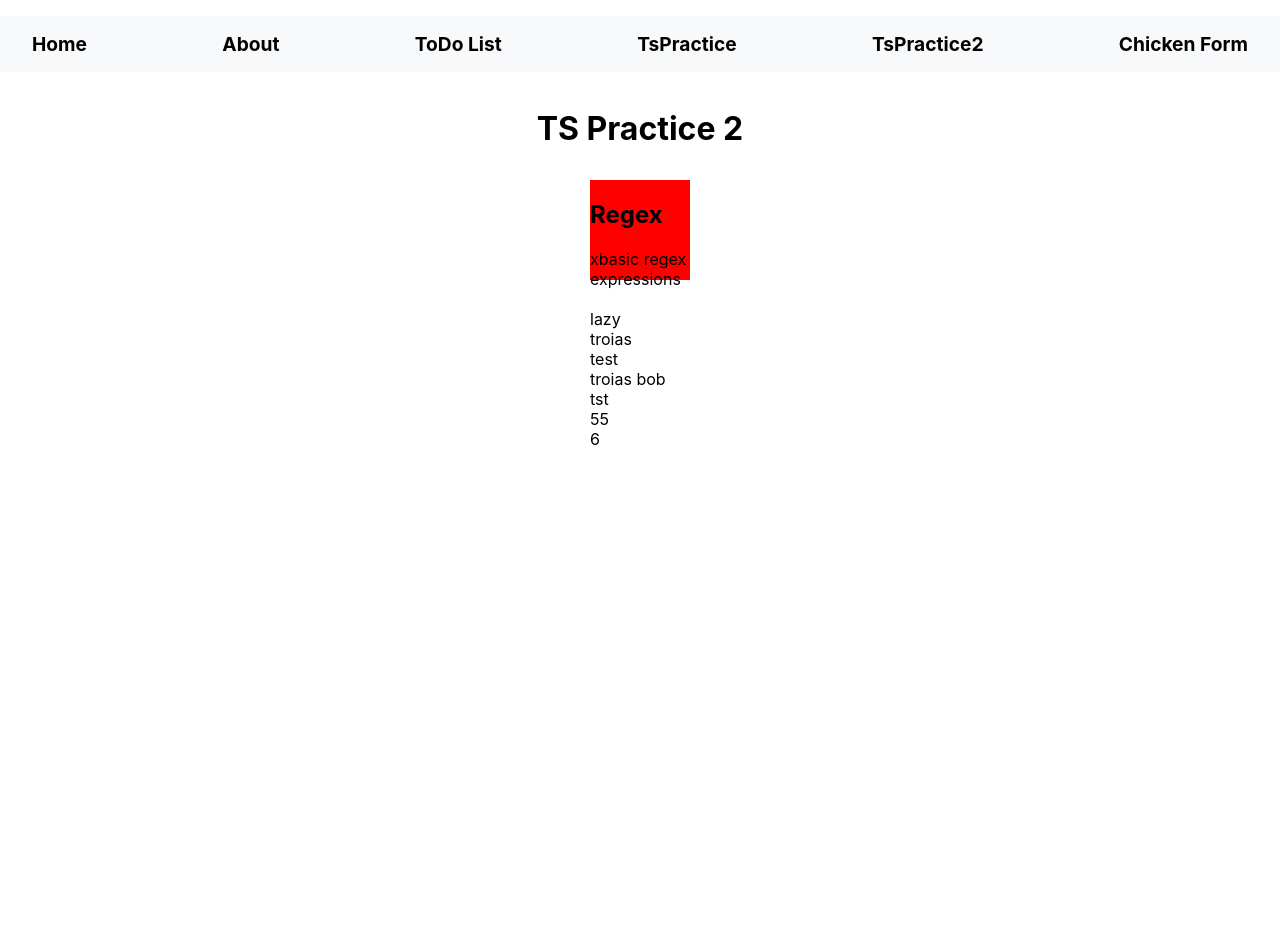
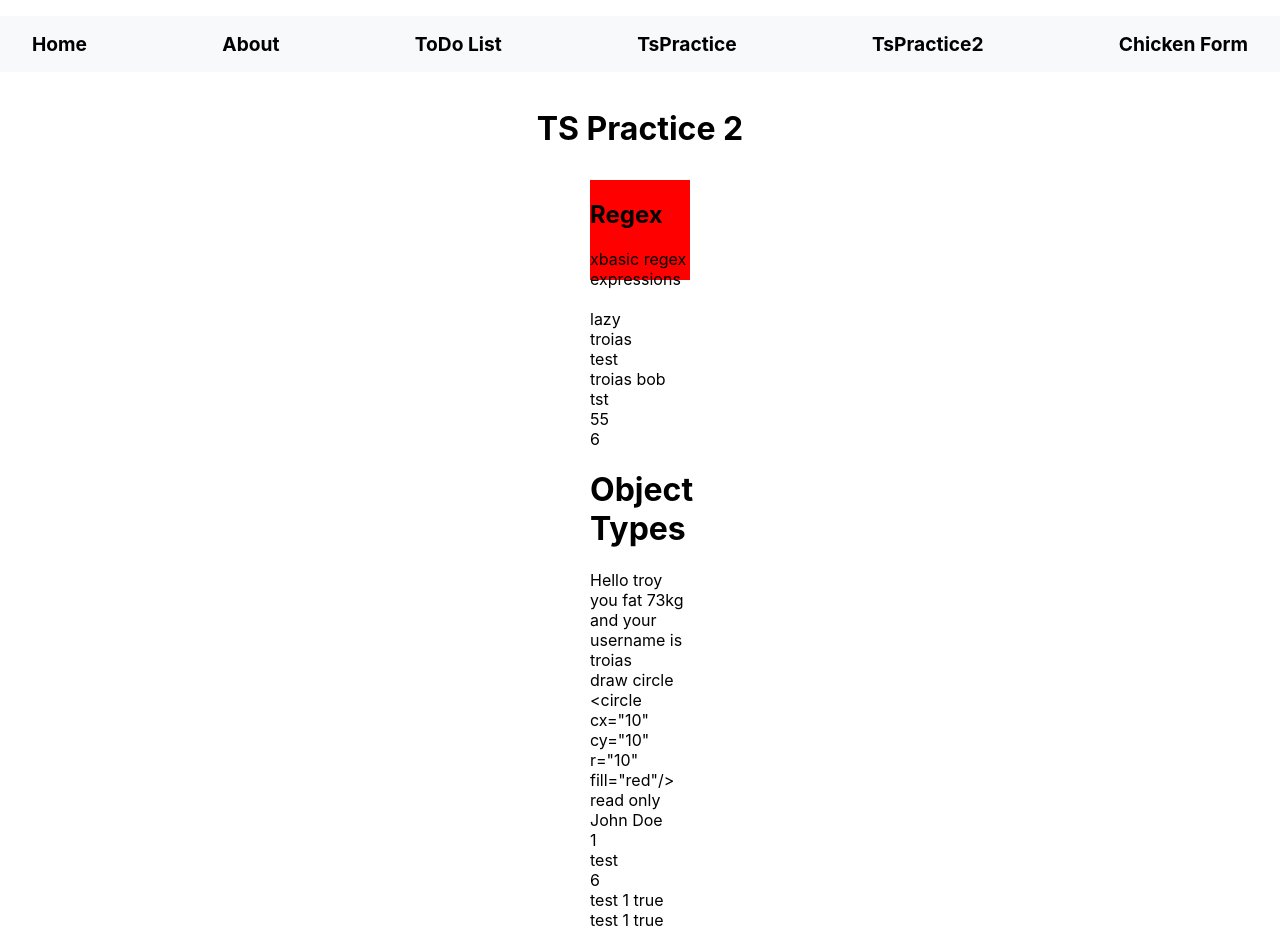
Before and after one commit to troias/TS-Muckarond, a React (Create React App) app: page /tspractice2 in a window 1280 px wide. Before the commit the page ends 800 px from the top, so only its background shows below. Built offline with nearby package versions, Linux system fonts and the light colour scheme.

Commit message:
learnt generic obj types and tuples in Ts

```diff
--- a/src/components/tspractice2.tsx
+++ b/src/components/tspractice2.tsx
@@ -92,6 +92,180 @@ const deconstructed = ({ a, b, c }: abc) => {
     return a + b + c
 }
 
+interface Person {
+    name: string
+    age?: number
+    weight?: number
+    username?: string
+}
+
+type Circle = {
+    radius: number
+    color: string
+
+}
+
+const drawCircle = ({ circle: Circle }: { circle: Circle }) => {
+    return `<circle cx="${Circle.radius}" cy="${Circle.radius}" r="${Circle.radius}" fill="${Circle.color}"/>`
+}
+
+const greet = (person: Person) => {
+    return `Hello ${person.name} you fat ${person.weight}kg and ${(person.username !== undefined) ? `your username is ${person.username}` : ''}`
+}
+
+const greet1 = ({ name, age = 0, weight = 0, username = "John Doe" }: Person) => {
+    return `Hello ${name} you fat ${weight}kg and ${(username !== undefined) ? `your username is ${username}` : ''}`
+}
+
+interface ReadOnly {
+    readonly name: string
+    readonly age: number
+    readonly weight: number
+    readonly username: string
+}
+
+const readOnly: ReadOnly = {
+    name: 'John Doe',
+    age: 30,
+    weight: 70,
+    username: 'jdoe'
+}
+
+type IndexSignature = {
+
+    [index: number]: string | number
+    length: number
+    name: string
+
+
+}
+
+const getArr = (arr: IndexSignature) => {
+    return arr[0]
+}
+
+const myArr = getArr({ length: 1, name: 'test' })
+
+console.log(myArr)
+
+interface BasicAmericanAddress {
+    street: string
+    city: string
+    state: string
+    zip: string
+}
+
+interface AmericanAddress extends BasicAmericanAddress {
+    country: string
+}
+
+
+interface HawaiianAddress extends BasicAmericanAddress {
+    country: string
+    island: string
+}
+
+interface unitedState extends BasicAmericanAddress, AmericanAddress, HawaiianAddress {
+    country: string
+}
+
+const exampleAddress: unitedState = {
+    street: '123 Main St',
+    city: 'Anytown',
+    state: 'California',
+    zip: '12345',
+    country: 'United States',
+    island: 'Hawaii'
+}
+
+interface Name {
+    first: string
+    last: string
+    weight: number
+    username?: string
+
+}
+
+interface Address {
+    street: string
+    city: string
+    state: string
+    zip: string
+}
+
+type intersection = Name & Address
+
+
+const draw = (person: intersection) => {
+    return `Hello ${person.first} ${person.last} you fat ${person.weight}kg and ${(person.username !== undefined) ? `your username is ${person.username}` : ''}`
+}
+
+type Box<T> = {
+    contents: T
+}
+
+const stringBox: Box<string> = {
+    contents: 'test'
+}
+
+const numBox: Box<number> = {
+    contents: 1
+}
+
+type BoxOfOranges = {
+    contents: string
+    isOpen: boolean
+
+}
+
+
+const boxOfOranges: Box<BoxOfOranges> = {
+    contents: {
+        contents: 'test',
+        isOpen: true
+    }
+}
+
+interface Car<T> {
+    name: T
+    year: number
+    color: string
+}
+
+const toyota: Car<string> = {
+    name: 'toyota',
+    year: 2020,
+    color: 'red'
+}
+
+
+type ReadonlyArray<T> = T[] & Readonly<T[]>
+
+
+const readonlyArray: ReadonlyArray<number> = [1, 2, 3]
+
+const addNumsFromArray = (arr: ReadonlyArray<number>) => {
+    return arr.reduce((acc, curr) => {
+        return acc + curr
+    }
+        , 0)
+}
+
+type TupleType = [string, number, boolean]
+
+const exampleTuple: TupleType = ['test', 1, true]
+
+const readTuple = (tuple: TupleType) => {
+    return tuple.map((item) => {
+        return item + " "
+    }
+        , 0)
+}
+
+const destructureTuple = ([first, second, ...third]: TupleType) => {
+    return first + " " + second + " " + third
+}
+
 
 
 
@@ -123,6 +297,28 @@ const Tspractice2 = (props: Props) => {
                     <span>{unlimitedArgsFunction(1, 2, 3, 4, 5, 6, 7, 8, 9, 10)}</span>
                     <br />
                     <span>{deconstructed({ a: 1, b: 2, c: 3 })}</span>
+                    <h1> Object Types</h1>
+                    <span>{greet({ name: 'troy', age: 30, weight: 73, username: "troias" })}</span>
+                    <br />
+                    draw circle <br />
+                    <span>{drawCircle({ circle: { radius: 10, color: 'red' } })}</span>
+                    <br />
+                    read only <br />
+                    <span>{readOnly.name}</span>
+                    <br />
+                    <span> {numBox.contents}</span>
+                    <br />
+                    <span> {stringBox.contents}</span>
+                    <br />
+                    <span>{addNumsFromArray(readonlyArray)}</span>
+
+                    <br />
+                    <span> {readTuple(exampleTuple)}</span>
+                    <br />
+                    <span> {destructureTuple(exampleTuple)}</span>
+
+
+
 
 
 
```
Also changed, not shown: src/index.css (line endings or trailing spaces).
